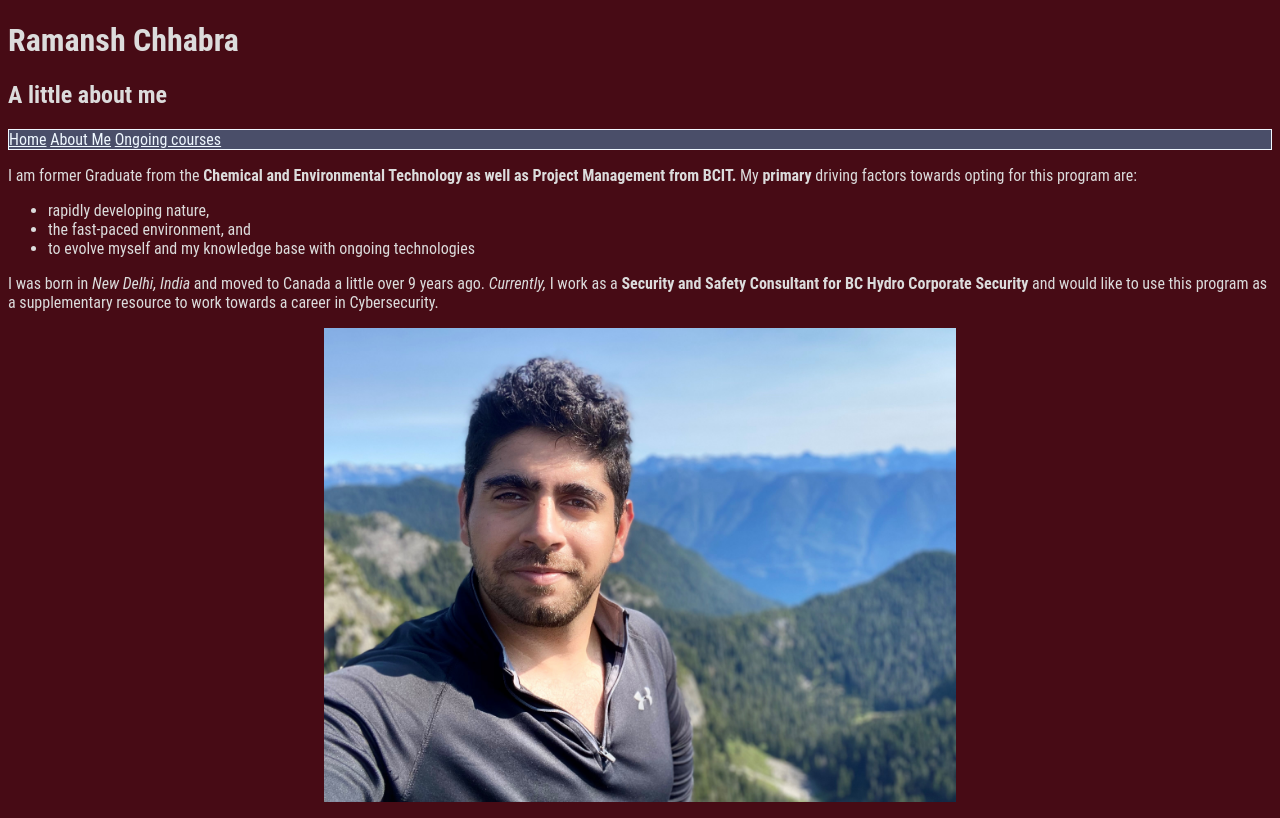
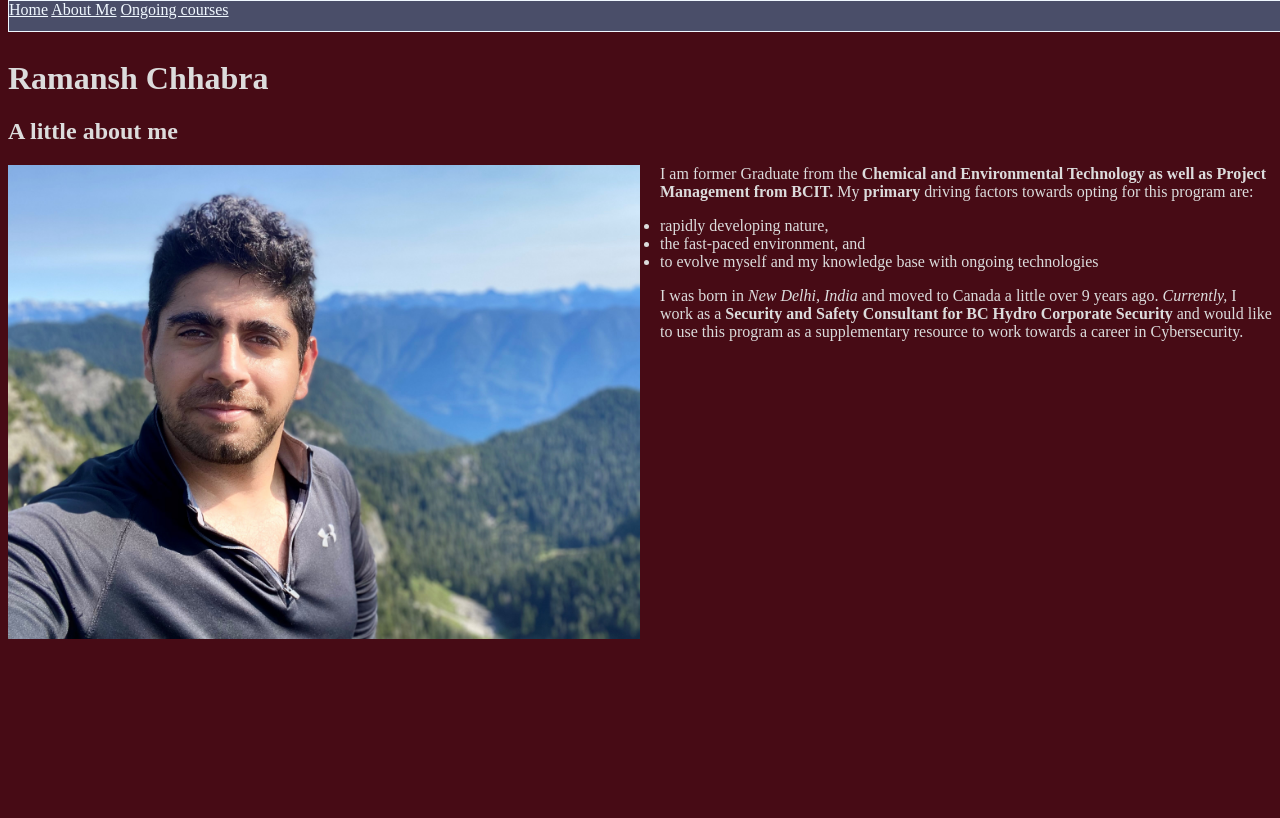
Before and after one commit to Ramansh27/Lab-week-8, a plain HTML site: page Pages/about.html in a window 1280 px wide. Drawn offline with Linux system fonts and the light colour scheme.

Commit message:
nav bar moved to top and fixed, nav bar made into a list, image size constrained, google fonts added, text made to float with image

```diff
--- a/Pages/about.html
+++ b/Pages/about.html
@@ -3,6 +3,7 @@
 <head>
     <meta charset="UTF-8">
     <meta name="viewport" content="width=device-width, intital-scale=1.0">
+    <link href="https://fonts.googleapis.com/css2?family=Roboto:wght@300&display=swap" rel="stylesheet">
     <link href = "../css/index.css" rel = "stylesheet" type = "text/css">
     <title>
         Chhabra_Ramansh_SetB_Lab3_About_me
@@ -12,12 +13,14 @@
     <h1>Ramansh Chhabra</h1>
     <h2>A little about me</h2>
     <nav>
+        <la>
             <a href="../index.html">Home</a>
             <a href="#home">About Me</a>
             <a href = "../Pages/courses.html">Ongoing courses</a>
+        </la>
     </nav>
-
     <p>
+        <img src = "../images/author_photo.jpg" alt = "Photo of me">
         I am former Graduate from the <strong>Chemical and Environmental Technology
         as well as Project Management from BCIT.</strong> My <strong>primary</strong>
         driving factors towards opting for this program are:
@@ -31,7 +34,6 @@
         for BC Hydro Corporate Security</strong> and would like to use this program
         as a supplementary resource to work towards a career in Cybersecurity.
     </p>
-    <p>
-        <img src = "../images/author_photo.jpg" alt = "Photo of me"
-    </p>
+
+
 </body>
--- a/css/index.css
+++ b/css/index.css
@@ -1,6 +1,6 @@
 html {
     background-color: #470B15;
-    font-family: 'Roboto Condensed', sans-serif; }
+    }
 
 html {
     color: gainsboro; }
@@ -8,14 +8,26 @@ html {
 a {
     color:aliceblue; }
 
+h1 {
+    margin-top: 60px;
+}
+
 nav {
+    overflow: hidden;
+    position: fixed;
+    top: 0;
     background-color: #4a4e69;
     color:aliceblue;
-    border: 1px solid }
+    border: 1px solid;
+    width: 100%;
+    height: 30px;
+    }
+
 
 img {
     display: block;
-    margin-left: auto;
-    margin-right: auto;
     width: 50%;
-    height:auto;}
+    height:auto;
+    float:left;
+    margin-right: 20px;
+}
```
Also changed, not shown: Pages/courses.html (+6 -4 lines), index.html (+4 -2 lines). Lines whose indentation alone changed are shown as unchanged.
